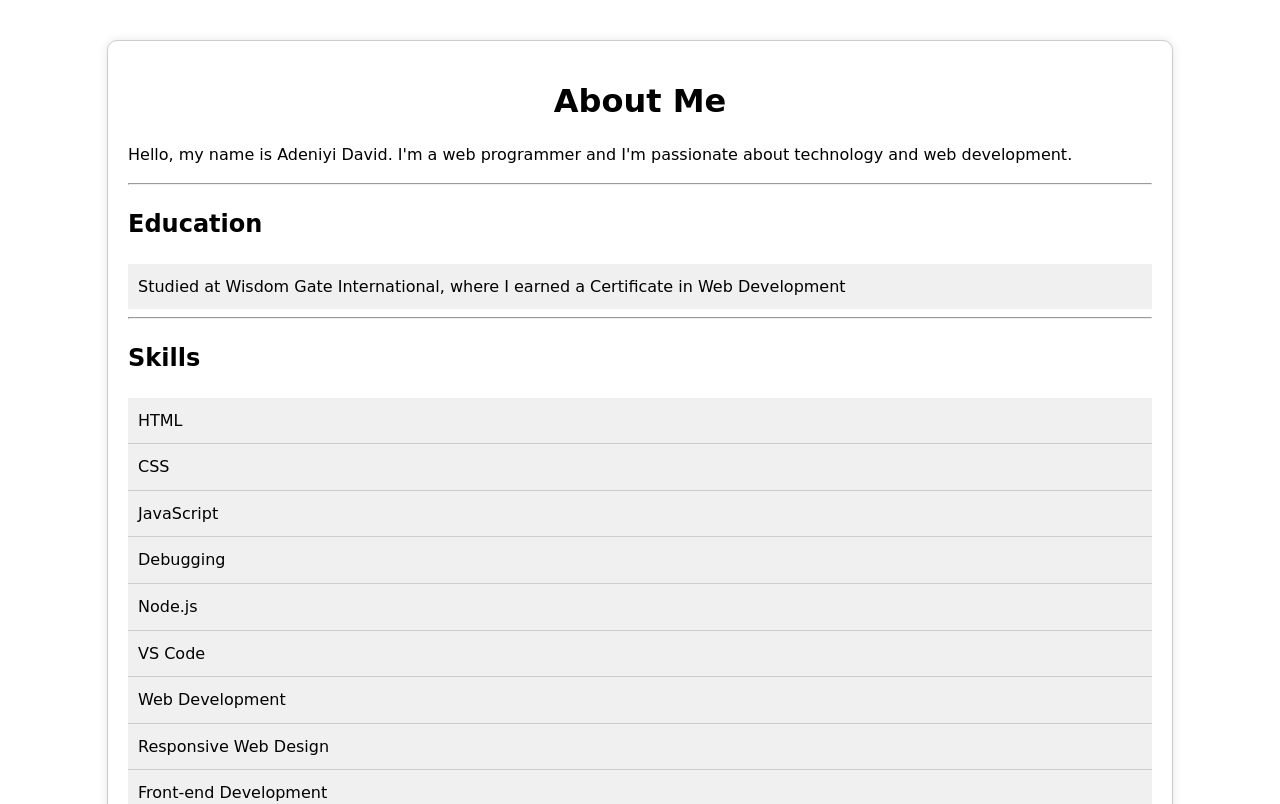
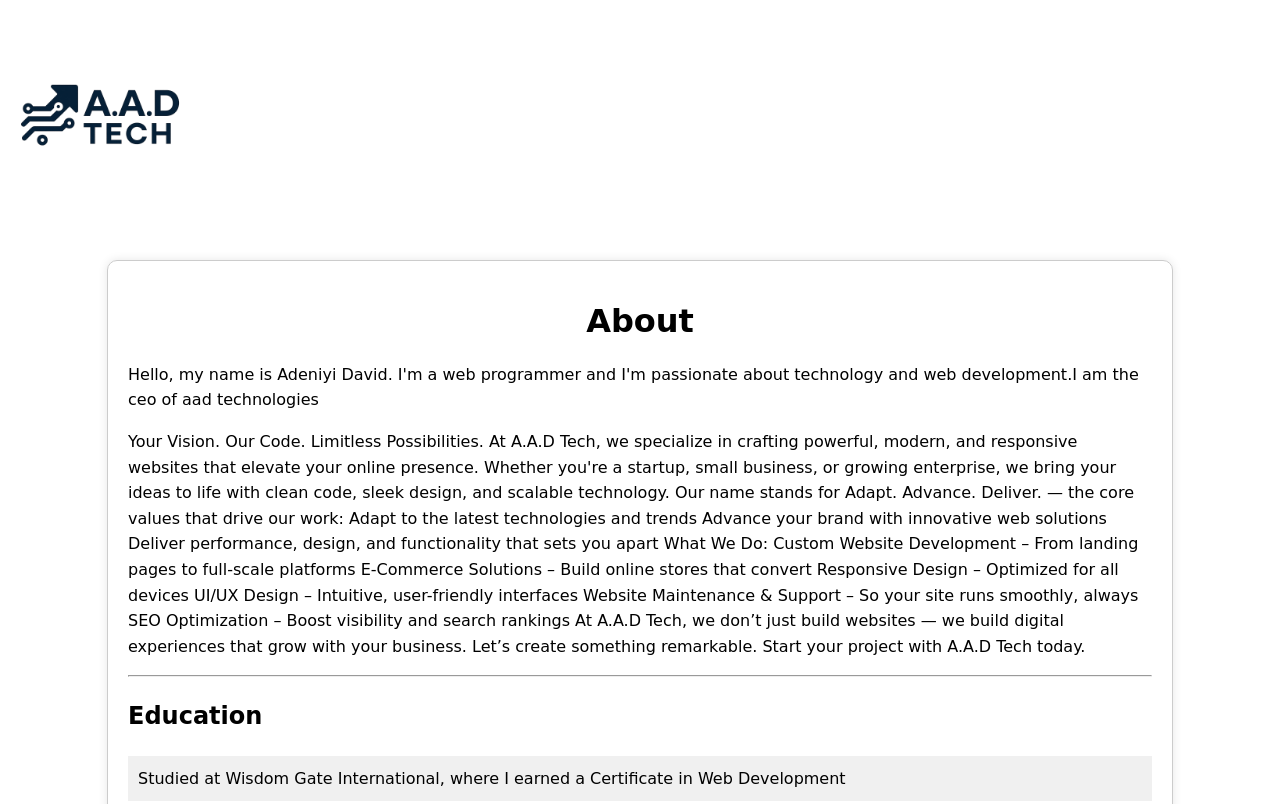
Before and after one commit to david1234098/david, a plain HTML site: page about.html in a window 1280 px wide. Shown: the top 804 px of the page. Drawn offline with Linux system fonts and the light colour scheme.

Commit message:
this is another commit

```diff
--- a/about.html
+++ b/about.html
@@ -92,12 +92,44 @@
     </style>
 </head>
 <body>
+     <p> <img src="A.A.D Tech logo.png" width="200px" alt="img"></p>
     <div class="about-container">
         <div class="about-header">
-            <h1>About Me</h1>
+
+            <h1>About</h1>
         </div>
         <div class="about-content">
-            <p>Hello, my name is Adeniyi David. I'm a web programmer and I'm passionate about technology and web development.</p>
+            <p>Hello, my name is Adeniyi David. I'm a web programmer and I'm passionate about technology and web development.I am the ceo of aad technologies </p>
+                <p>Your Vision. Our Code. Limitless Possibilities.
+
+At A.A.D Tech, we specialize in crafting powerful, modern, and responsive websites that elevate your online presence. Whether you're a startup, small business, or growing enterprise, we bring your ideas to life with clean code, sleek design, and scalable technology.
+
+Our name stands for Adapt. Advance. Deliver. — the core values that drive our work:
+
+Adapt to the latest technologies and trends
+
+Advance your brand with innovative web solutions
+
+Deliver performance, design, and functionality that sets you apart
+
+What We Do:
+
+Custom Website Development – From landing pages to full-scale platforms
+
+E-Commerce Solutions – Build online stores that convert
+
+Responsive Design – Optimized for all devices
+
+UI/UX Design – Intuitive, user-friendly interfaces
+
+Website Maintenance & Support – So your site runs smoothly, always
+
+SEO Optimization – Boost visibility and search rankings
+
+At A.A.D Tech, we don’t just build websites — we build digital experiences that grow with your business.
+
+Let’s create something remarkable.
+Start your project with A.A.D Tech today.</p>
             <hr>
             <div class="education">
                 <h2>Education</h2>
```
Also changed, not shown: contact.html (+1 -0 lines), index.html (+1 -1 lines), A.A.D Tech logo.png (added).
